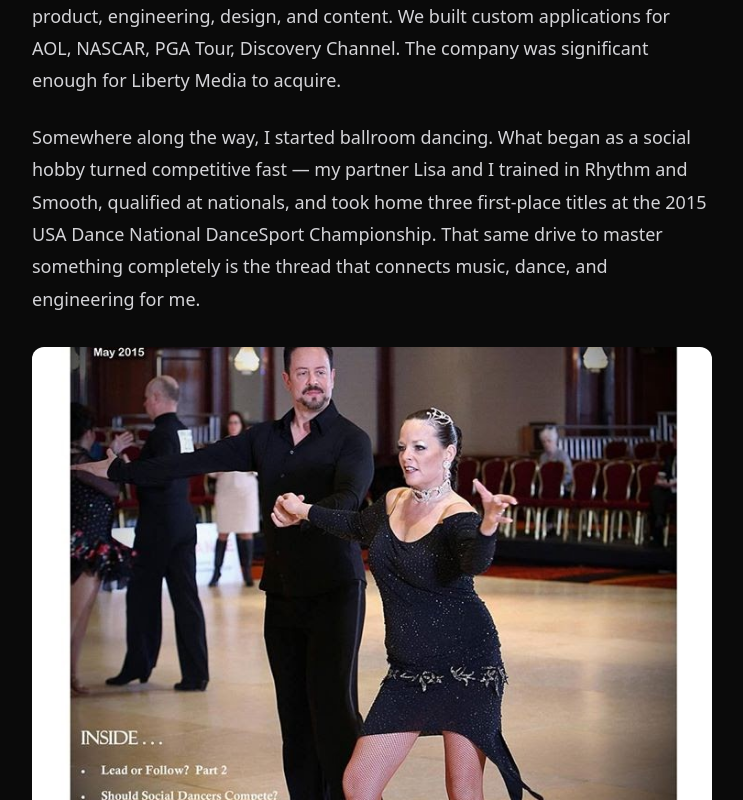
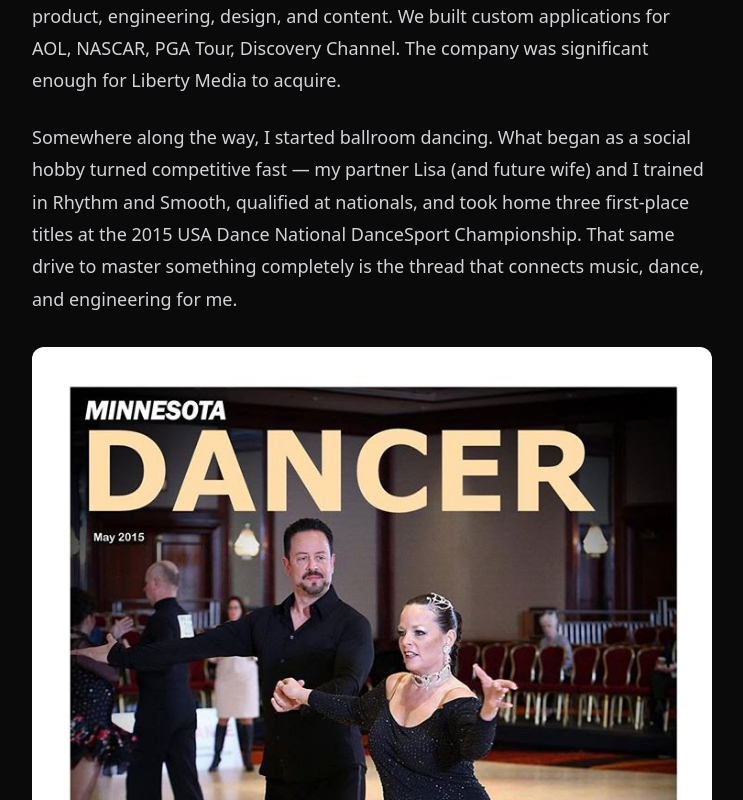
Before and after one commit to tonyguinta/tonyguinta.com, a Next.js app: page /about in a window 1280 px wide. Shown: the part 1160-1960 px from the top of the page, without its empty margins (268-1011 px from the left). Built offline with nearby package versions, Linux system fonts and the light colour scheme.

Commit message:
Show full magazine cover photo, add 'and future wife'

```diff
--- a/src/app/about/page.tsx
+++ b/src/app/about/page.tsx
@@ -104,24 +104,23 @@ export default function AboutPage() {
         <FadeIn delay={0.28}>
           <p>
             Somewhere along the way, I started ballroom dancing. What began as a
-            social hobby turned competitive fast — my partner Lisa and I trained
-            in Rhythm and Smooth, qualified at nationals, and took home three
-            first-place titles at the 2015 USA Dance National DanceSport
-            Championship. That same drive to master something completely is the
+            social hobby turned competitive fast — my partner Lisa (and future
+            wife) and I trained in Rhythm and Smooth, qualified at nationals,
+            and took home three first-place titles at the 2015 USA Dance
+            National DanceSport Championship. That same drive to master something completely is the
             thread that connects music, dance, and engineering for me.
           </p>
         </FadeIn>
 
         <FadeIn delay={0.29}>
           <figure className="my-8">
-            <div className="relative aspect-[4/3] w-full overflow-hidden rounded-xl">
-              <Image
-                src="/images/dance-nationals.jpg"
-                alt="Tony Guinta and Lisa Mohr competing at the 2015 USA Dance National DanceSport Championship"
-                fill
-                className="object-cover"
-              />
-            </div>
+            <Image
+              src="/images/dance-nationals.jpg"
+              alt="Tony Guinta and Lisa Mohr competing at the 2015 USA Dance National DanceSport Championship"
+              width={800}
+              height={1067}
+              className="w-full rounded-xl"
+            />
             <figcaption className="mt-3 text-center text-sm text-muted">
               Competing at the 2015 USA Dance Nationals with Lisa. Three
               first-place titles. Photo by Ryan Kenner Photography.
```
